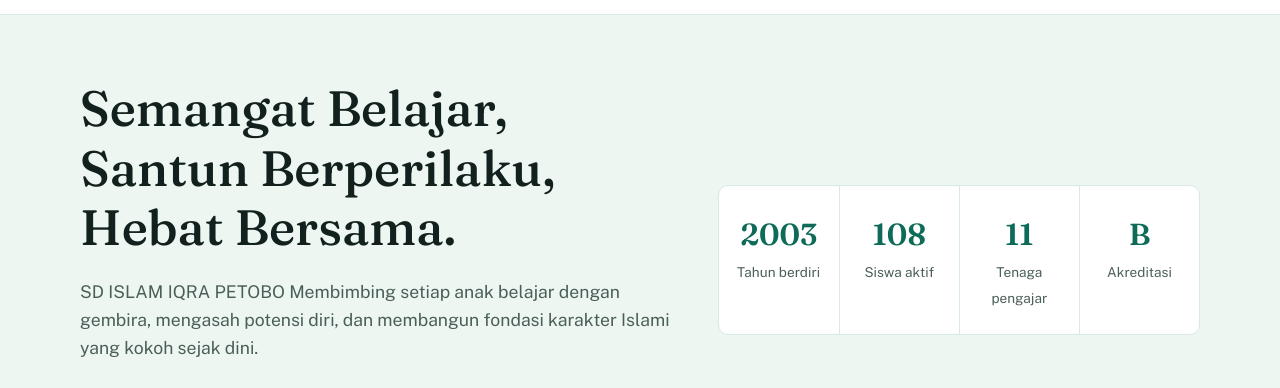
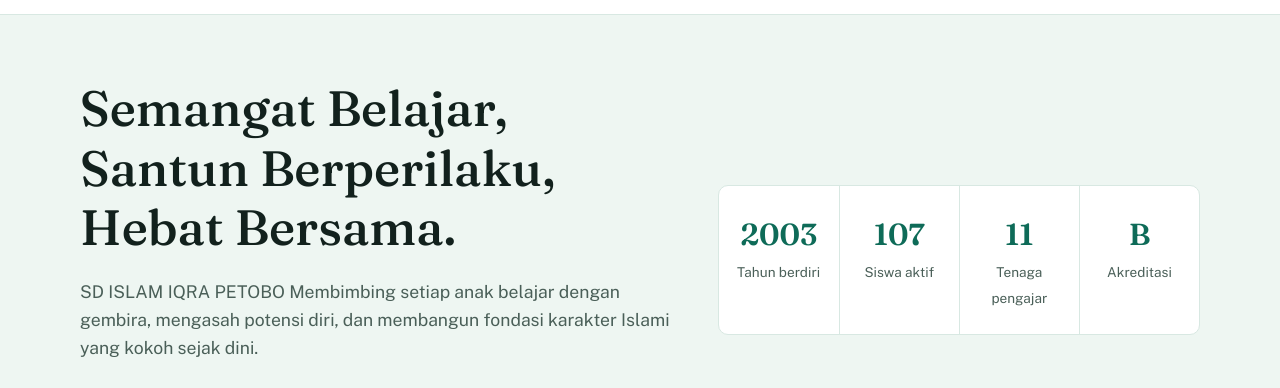
Before and after one commit to IQRADevl/iqradevl.github.io, a Jekyll site: the page built from index.md, in a window 1280 px wide and 900 px high. Shown: the part 73-461 px from the top of the window. Built offline with Jekyll 4.4.1, drawn with Linux system fonts in a browser that asks for light colours.

Commit message:
Update student count to 107
Adjust the school’s configured student count from 108 to 107.

```diff
--- a/_config.yml
+++ b/_config.yml
@@ -29,7 +29,7 @@ school:
   phone: "+62 878 6018 3263"
   email: "info@sdislamiqrapetobo.sch.id"
   founded: 2003
-  students: 108
+  students: 107
   teachers: 11
   accreditation: "B"
 
```
